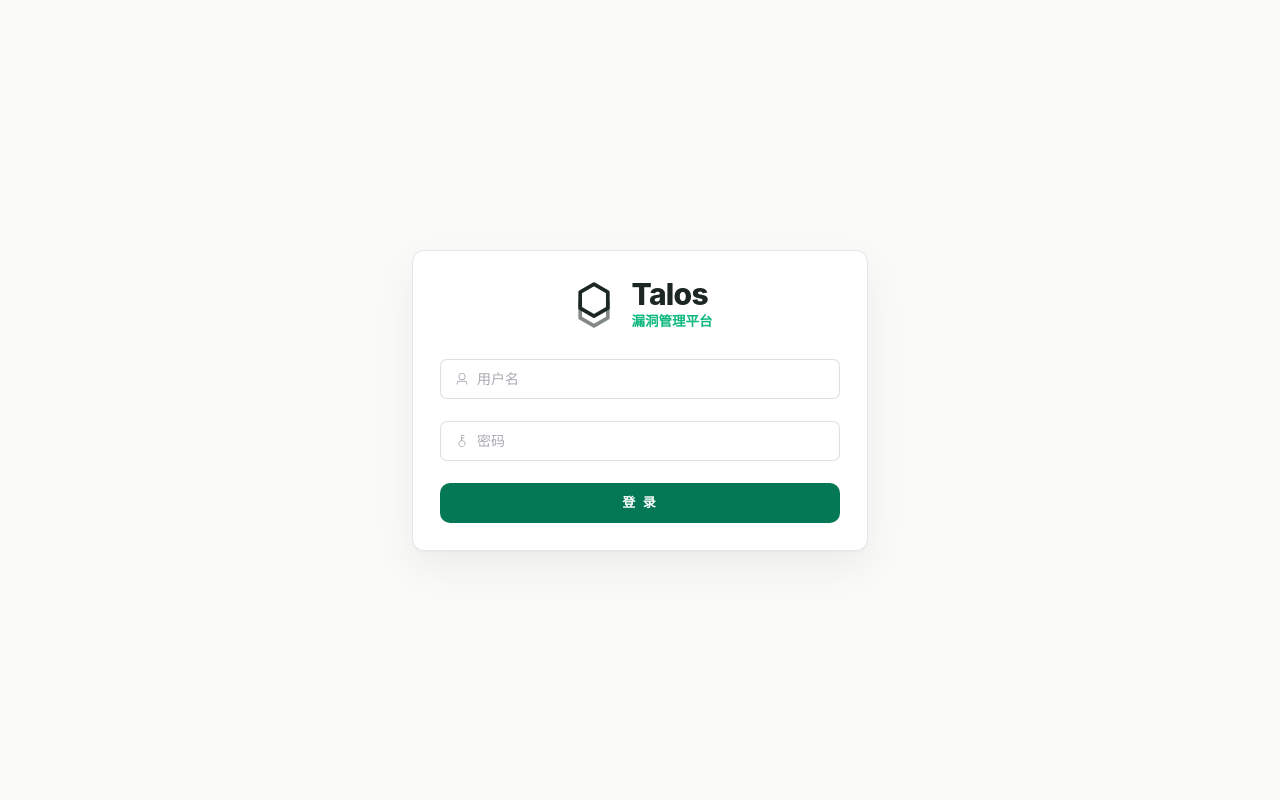
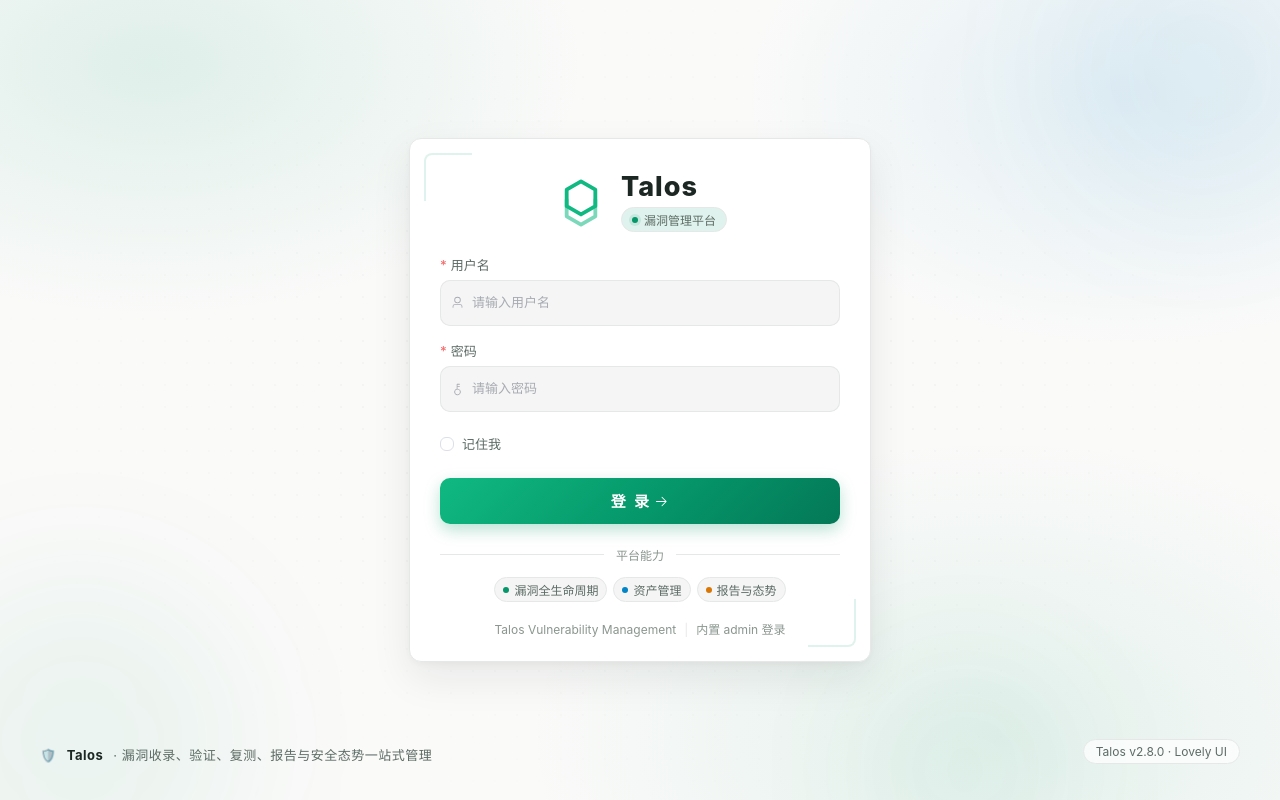
Before and after one commit to vu1Art1st/talos, a Vue app in the folder frontend/: page /login in a window 1280 px wide. Built offline with nearby package versions, Linux system fonts and the light colour scheme.

Commit message:
✨ feat(login): 登录页视觉升级——光斑点阵背景/标签上置表单/记住我/能力徽标

```diff
--- a/frontend/src/views/Login.vue
+++ b/frontend/src/views/Login.vue
@@ -1,41 +1,73 @@
 <template>
   <div class="login-bg min-h-full flex items-center justify-center">
-    <div class="login-card w-[400px] p-8">
-      <!-- 品牌区：标志在左 + 双行文字组在右（与侧边栏一致） -->
-      <div class="flex items-center justify-center gap-3 mb-8">
-        <BrandMark :size="54" class="flex-none" style="color: var(--tl-text-1)" />
-        <div class="leading-tight text-left">
-          <div class="text-[30px] font-extrabold tracking-tight leading-none" style="color: var(--tl-text-1)">Talos</div>
-          <div class="text-[13.5px] font-semibold mt-1" style="color: var(--tl-brand-mint)">漏洞管理平台</div>
+    <!-- 装饰：细点阵与光斑 -->
+    <div class="bg-dots"></div>
+    <div class="bg-blob blob-1"></div>
+    <div class="bg-blob blob-2"></div>
+    <div class="bg-blob blob-3"></div>
+
+    <div class="login-card w-[400px] max-w-[calc(100vw-32px)] px-9 pt-10 pb-7">
+      <span class="corner tl"></span><span class="corner br"></span>
+
+      <!-- 品牌区：标志 + 双行文字组（与侧边栏一致） -->
+      <div class="flex items-center justify-center gap-3.5 mb-7">
+        <BrandMark :size="56" class="flex-none logo-mark" />
+        <div class="flex flex-col items-start gap-[7px]">
+          <div class="text-[27px] font-extrabold tracking-[1px] leading-none" style="color: var(--tl-text-1)">Talos</div>
+          <span class="subtitle"><span class="dot"></span>漏洞管理平台</span>
         </div>
       </div>
-      <el-form ref="formRef" :model="form" :rules="formRules" size="large" @keyup.enter="onLogin">
-        <el-form-item prop="username">
-          <el-input v-model="form.username" placeholder="用户名" :prefix-icon="User" />
+
+      <el-form ref="formRef" :model="form" :rules="formRules" label-position="top" @keyup.enter="onLogin">
+        <el-form-item prop="username" class="field">
+          <template #label>用户名</template>
+          <el-input v-model="form.username" placeholder="请输入用户名" autocomplete="username" :prefix-icon="User" />
         </el-form-item>
-        <el-form-item prop="password">
-          <el-input v-model="form.password" type="password" placeholder="密码" show-password :prefix-icon="Key" />
+        <el-form-item prop="password" class="field">
+          <template #label>密码</template>
+          <el-input v-model="form.password" type="password" placeholder="请输入密码" autocomplete="current-password" show-password :prefix-icon="Key" />
         </el-form-item>
+
+        <div class="aux-row">
+          <el-checkbox v-model="remember">记住我</el-checkbox>
+        </div>
+
         <el-button class="login-btn w-full" size="large" :loading="loading" @click="onLogin">
           登 录
+          <el-icon class="ml-1"><Right /></el-icon>
         </el-button>
       </el-form>
+
+      <div class="divider">平台能力</div>
+      <div class="env-chips">
+        <span class="chip"><span class="chip-dot" style="background: var(--tl-primary)"></span>漏洞全生命周期</span>
+        <span class="chip"><span class="chip-dot" style="background: var(--tl-accent)"></span>资产管理</span>
+        <span class="chip"><span class="chip-dot" style="background: var(--tl-warning)"></span>报告与态势</span>
+      </div>
+
+      <div class="footer">Talos Vulnerability Management<span class="sep">|</span>内置 admin 登录</div>
     </div>
+
+    <div class="slogan">🛡️ <b>Talos</b> · 漏洞收录、验证、复测、报告与安全态势一站式管理</div>
+    <div class="ver-chip">Talos v2.8.0 · Lovely UI</div>
   </div>
 </template>
 
 <script setup lang="ts">
-import { reactive, ref } from 'vue'
+import { onMounted, reactive, ref } from 'vue'
 import { useRoute, useRouter } from 'vue-router'
 import type { FormInstance, FormRules } from 'element-plus'
-import { Key, User } from '@element-plus/icons-vue'
+import { Key, Right, User } from '@element-plus/icons-vue'
 import BrandMark from '../components/BrandMark.vue'
 import { useAuthStore } from '../stores/auth'
+
+const REMEMBER_KEY = 'tl_login_username'
 
 const auth = useAuthStore()
 const router = useRouter()
 const route = useRoute()
 const loading = ref(false)
+const remember = ref(false)
 const form = reactive({ username: '', password: '' })
 const formRef = ref<FormInstance>()
 const formRules: FormRules = {
@@ -43,12 +75,22 @@ const formRules: FormRules = {
   password: [{ required: true, message: '请输入密码', trigger: 'blur' }],
 }
 
+onMounted(() => {
+  const saved = localStorage.getItem(REMEMBER_KEY)
+  if (saved) {
+    form.username = saved
+    remember.value = true
+  }
+})
+
 async function onLogin() {
   const valid = await formRef.value.validate().catch(() => false)
   if (!valid) return
   loading.value = true
   try {
     await auth.login(form.username, form.password)
+    if (remember.value) localStorage.setItem(REMEMBER_KEY, form.username)
+    else localStorage.removeItem(REMEMBER_KEY)
     router.push((route.query.redirect as string) || '/dashboard')
   } finally {
     loading.value = false
@@ -57,29 +99,123 @@ async function onLogin() {
 </script>
 
 <style scoped>
-/* 纯色底（跟随系统明暗令牌，默认浅色）：柔和、克制，无渐变与光晕装饰 */
-.login-bg { background: var(--tl-bg); }
+/* 背景与光斑：明暗双态跟随 --tl-* 令牌（html.dark 自动切换） */
+.login-bg {
+  --lp-primary: var(--tl-primary);
+  --lp-soft: color-mix(in srgb, var(--tl-primary) 12%, transparent);
+  --lp-glow-a: color-mix(in srgb, var(--tl-primary) 11%, transparent);
+  --lp-glow-b: color-mix(in srgb, var(--tl-accent) 9%, transparent);
+  --lp-glow-c: color-mix(in srgb, var(--tl-primary) 9%, transparent);
+  --lp-dot: color-mix(in srgb, var(--tl-text-1) 5%, transparent);
+  --lp-chip-bg: var(--tl-surface-2);
+  --lp-field-bg: var(--tl-surface-2);
+  --lp-btn-grad: linear-gradient(135deg, #10b981, #059669 55%, #047857);
+  --lp-btn-shadow: color-mix(in srgb, var(--tl-primary) 28%, transparent);
+  position: relative;
+  background:
+    radial-gradient(720px 420px at 12% 8%, var(--lp-glow-a), transparent 60%),
+    radial-gradient(640px 420px at 88% 12%, var(--lp-glow-b), transparent 60%),
+    radial-gradient(760px 480px at 78% 92%, var(--lp-glow-c), transparent 62%),
+    var(--tl-bg);
+}
+html.dark .login-bg {
+  --lp-btn-grad: linear-gradient(135deg, #6ee7b7, #34d399 55%, #10b981);
+  --lp-btn-shadow: color-mix(in srgb, var(--tl-primary) 22%, transparent);
+}
+
+.bg-dots {
+  position: fixed; inset: 0; pointer-events: none;
+  background-image: radial-gradient(var(--lp-dot) 1px, transparent 1px);
+  background-size: 22px 22px;
+  mask-image: radial-gradient(ellipse at center, rgba(0, 0, 0, .9), transparent 75%);
+}
+.bg-blob { position: fixed; border-radius: 50%; filter: blur(70px); opacity: .55; pointer-events: none; }
+.blob-1 { width: 340px; height: 340px; left: -90px; bottom: -110px; background: var(--lp-glow-a); }
+.blob-2 { width: 300px; height: 300px; right: -70px; top: -80px; background: var(--lp-glow-b); }
+.blob-3 { width: 220px; height: 220px; right: 16%; bottom: -80px; background: var(--lp-glow-c); }
 
 .login-card {
+  position: relative; z-index: 1;
   background: var(--tl-surface);
   border: 1px solid var(--tl-border);
   border-radius: 12px;
-  box-shadow: 0 1px 2px rgba(15, 23, 20, .04), 0 16px 40px rgba(15, 23, 20, .06);
+  box-shadow: 0 2px 8px rgba(15, 23, 20, .04), 0 16px 40px rgba(15, 23, 20, .08);
+}
+.corner { position: absolute; width: 46px; height: 46px; pointer-events: none; }
+.corner.tl { top: 14px; left: 14px; border-top: 2px solid var(--lp-soft); border-left: 2px solid var(--lp-soft); border-radius: 8px 0 0 0; }
+.corner.br { right: 14px; bottom: 14px; border-bottom: 2px solid var(--lp-soft); border-right: 2px solid var(--lp-soft); border-radius: 0 0 8px 0; }
+
+.logo-mark { color: var(--tl-brand-mint); }
+.subtitle {
+  display: inline-flex; align-items: center; gap: 6px;
+  font-size: 12px; color: var(--tl-text-2);
+  background: var(--lp-soft); border: 1px solid var(--tl-border);
+  padding: 3px 10px; border-radius: 999px;
+}
+.subtitle .dot { width: 6px; height: 6px; border-radius: 50%; background: var(--tl-primary); box-shadow: 0 0 0 3px var(--lp-soft); }
+
+/* 表单：标签在字段上方，输入框对齐 demo（44px 高、10px 圆角、聚焦薄荷描边） */
+.field { margin-bottom: 16px; }
+.field :deep(.el-form-item__label) {
+  font-size: 13px; font-weight: 500; color: var(--tl-text-2);
+  margin-bottom: 6px; line-height: 1.4; padding: 0;
+}
+.field :deep(.el-input__wrapper) {
+  height: 44px; border-radius: 10px;
+  background: var(--lp-field-bg);
+  box-shadow: 0 0 0 1px var(--tl-border) inset;
+  transition: box-shadow .15s, background .15s;
+}
+.field :deep(.el-input__wrapper.is-focus) {
+  background: var(--tl-surface);
+  box-shadow: 0 0 0 1px var(--tl-primary) inset, 0 0 0 3px var(--lp-soft);
 }
 
-/* 登录按钮：主色深档底（亮 #036046 / 暗 #5DDBAB），文字对比度 ≥4.5:1 */
+.aux-row { display: flex; justify-content: space-between; align-items: center; margin: 2px 0 18px; font-size: 13px; color: var(--tl-text-2); }
+.aux-row :deep(.el-checkbox__label) { font-size: 13px; color: var(--tl-text-2); }
+
+/* 登录按钮：薄荷渐变（亮：白字 / 暗：深墨字），对比度 ≥4.5:1 */
 .login-btn {
-  border: none;
+  height: 46px; border: none; border-radius: 10px;
+  font-size: 15px; font-weight: 700; letter-spacing: 2px;
   color: var(--tl-on-primary);
-  font-weight: 700;
-  letter-spacing: 2px;
-  border-radius: 10px;
-  background: var(--el-color-primary-dark-2);
-  transition: background .15s ease, box-shadow .15s ease;
+  background: var(--lp-btn-grad);
+  box-shadow: 0 6px 16px var(--lp-btn-shadow);
+  transition: filter .15s ease, box-shadow .15s ease, transform .12s ease;
 }
 .login-btn:hover {
-  background: var(--el-color-primary);
-  box-shadow: 0 6px 16px color-mix(in srgb, var(--tl-primary) 25%, transparent);
+  color: var(--tl-on-primary);
+  background: var(--lp-btn-grad);
+  filter: brightness(1.06);
+  box-shadow: 0 8px 20px var(--lp-btn-shadow);
 }
-.login-btn:active { background: var(--el-color-primary-dark-2); }
+.login-btn:active { transform: translateY(1px); }
+
+.divider { display: flex; align-items: center; gap: 12px; margin: 22px 0 14px; color: var(--tl-text-3); font-size: 12px; }
+.divider::before, .divider::after { content: ""; flex: 1; height: 1px; background: var(--tl-border); }
+.env-chips { display: flex; justify-content: center; gap: 6px; flex-wrap: wrap; }
+.chip {
+  font-size: 12px; color: var(--tl-text-2); background: var(--lp-chip-bg);
+  border: 1px solid var(--tl-border); border-radius: 999px; padding: 3px 8px;
+  display: inline-flex; align-items: center; gap: 5px;
+}
+.chip-dot { width: 6px; height: 6px; border-radius: 50%; }
+
+.footer { margin-top: 18px; text-align: center; font-size: 12px; color: var(--tl-text-3); }
+.footer .sep { margin: 0 8px; color: var(--tl-border); }
+
+.slogan {
+  position: fixed; left: 40px; bottom: 36px; z-index: 1;
+  color: var(--tl-text-2); font-size: 13px; letter-spacing: .5px;
+  display: flex; align-items: center; gap: 10px;
+}
+.slogan b { color: var(--tl-text-1); }
+.ver-chip {
+  position: fixed; right: 40px; bottom: 36px; z-index: 1;
+  font-size: 12px; color: var(--tl-text-2);
+  background: color-mix(in srgb, var(--tl-surface) 70%, transparent);
+  border: 1px solid var(--tl-border);
+  padding: 4px 12px; border-radius: 999px; backdrop-filter: blur(6px);
+}
+@media (max-width: 900px) { .slogan, .ver-chip { display: none; } }
 </style>
```
